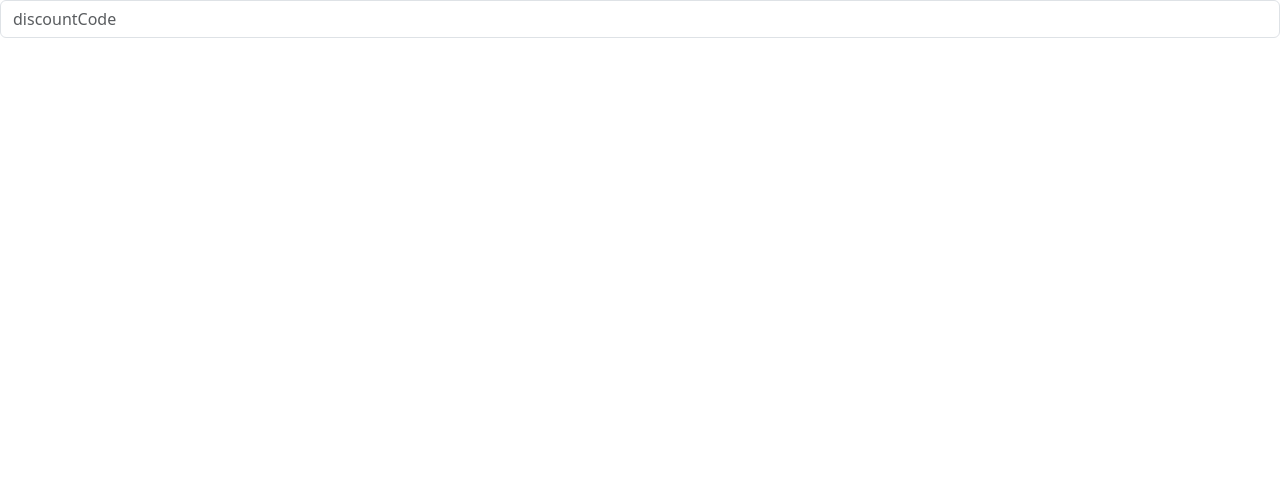
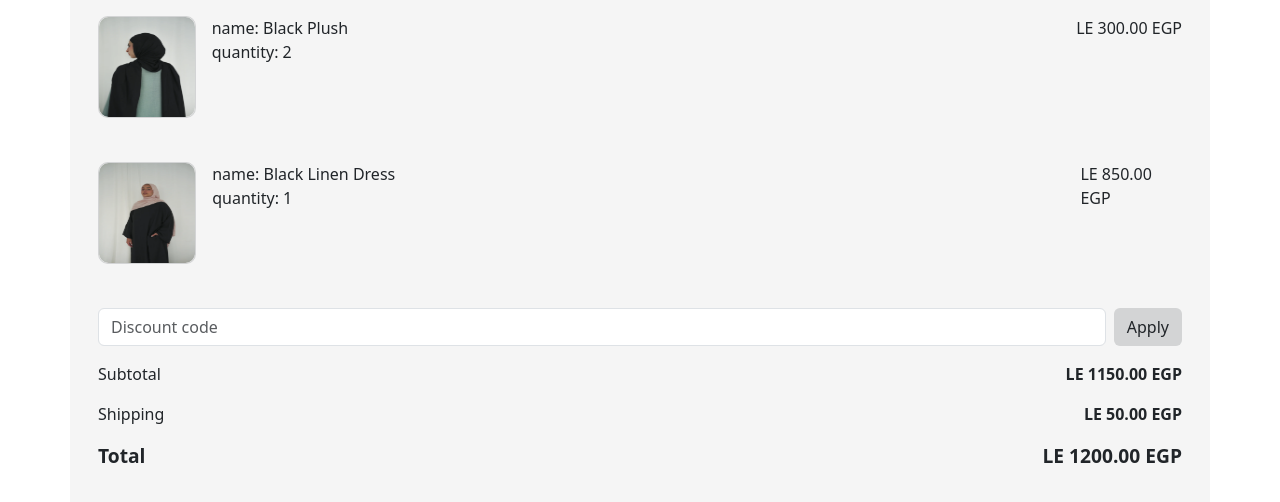
Before and after one commit to omarihab99/Sjaal-clone, an Angular app: page /checkout in a window 1280 px wide. Shown: the top 502 px of the page. Built offline with nearby package versions, Linux system fonts and the light colour scheme; data requests are answered from the project's data file; a web font is replaced by a local one.

Commit message:
checkout

```diff
--- a/src/app/Components/checkout-products/checkout-products.component.css
+++ b/src/app/Components/checkout-products/checkout-products.component.css
@@ -0,0 +1,7 @@
+.container{
+    background-color: #f5f5f5;
+}
+
+.bold{
+    font-weight: bold;
+}
--- a/src/app/Components/checkout-products/checkout-products.component.html
+++ b/src/app/Components/checkout-products/checkout-products.component.html
@@ -1,12 +1,50 @@
-<div>
-    <div class="products">
+<div class="container">
+    <div class="row">
+        <div class="col m-3">
+            @for (product of cartProducts; track $index) {
+            <div class="product  d-flex justify-content-between">
+                <div class="productData d-flex">
+                    <div style="width: 10%; height: 70%; border:1px solid  #d3d4d5; border-radius: 10%;">
+                        <img src="{{product.image}}" alt=""
+                            style="width: 100%; height: 100%; border-radius: 10%;" />
+                    </div>
+                    <div class="productDetails ms-3 d-flex flex-column">
+                        <span>name: {{product.name}}</span>
+                        <span>quantity: {{product.quantity}}</span>
 
+                    </div>
+                </div>
+                <div class="productPrice">
+                    <span>{{product.price|customCurrency:'EGP'}}</span>
+                </div>
+
+            </div>
+        }
+            <div class="discountCode d-flex mb-3">
+                <input type="text" class="form-control me-2" placeholder="Discount code">
+                <button class="btn" id="apply" style="background-color: #d3d4d5">Apply</button>
+            </div>
+            <div class="price">
+                <div class="subtotal d-flex justify-content-between">
+                    <p>Subtotal</p>
+                    <p class="bold">{{subTotal|customCurrency:'EGP'}}</p>
+                </div>
+
+                <div class="shipping d-flex justify-content-between">
+                    <p>Shipping</p>
+                    <p class="bold">{{shipping|customCurrency:'EGP'}}</p>
+                </div>
+
+
+                <div class="total d-flex justify-content-between" style="font-size: larger;">
+                    <p class="bold">Total</p>
+                    <p class="bold">{{total|customCurrency:'EGP'}}</p>
+                </div>
+
+
+
+            </div>
+        </div>
     </div>
-    <div class="discountCode">
-        <input type="text" class="form-control" placeholder="discountCode">
 
-    </div>
-    <div class="price">
-
-    </div>
 </div>
--- a/src/app/Components/checkout-products/checkout-products.component.ts
+++ b/src/app/Components/checkout-products/checkout-products.component.ts
@@ -1,12 +1,47 @@
-import { Component } from '@angular/core';
+import { Component, OnInit } from '@angular/core';
+import { CartService } from '../../Services/cart.service';
+import { CartProduct } from '../../Models/cart-product.model';
+import { HttpClient, HttpClientModule } from '@angular/common/http';
+import { CustomCurrencyPipe } from '../../Pipes/custom-currency.pipe';
 
 @Component({
   selector: 'app-checkout-products',
   standalone: true,
-  imports: [],
+  imports: [HttpClientModule, CustomCurrencyPipe],
+  providers:[CartService],
   templateUrl: './checkout-products.component.html',
   styleUrl: './checkout-products.component.css'
 })
-export class CheckoutProductsComponent {
+export class CheckoutProductsComponent implements OnInit{
+  cartProducts:CartProduct[]=[]
+  subTotal:number=0;
+  shipping:number=50;
+  total:number = 0;
+
+  constructor(private cartService:CartService){}
+
+  ngOnInit(): void {
+    this.getCartProducts();
+
+
+  }
+
+  getCartProducts(){
+    this.cartService.getCartProducts().subscribe({
+      next:(products)=> {
+        this.cartProducts = products;
+        this.clacSubTotal();
+        this.total = this.shipping + this.subTotal
+      },
+    })
+  }
+
+  clacSubTotal(){
+
+    this.subTotal = this.cartProducts.reduce((accumulator:number, currentItem:CartProduct) => {
+      return accumulator + currentItem.price;
+    }, 0);
+
+  }
 
 }
```
